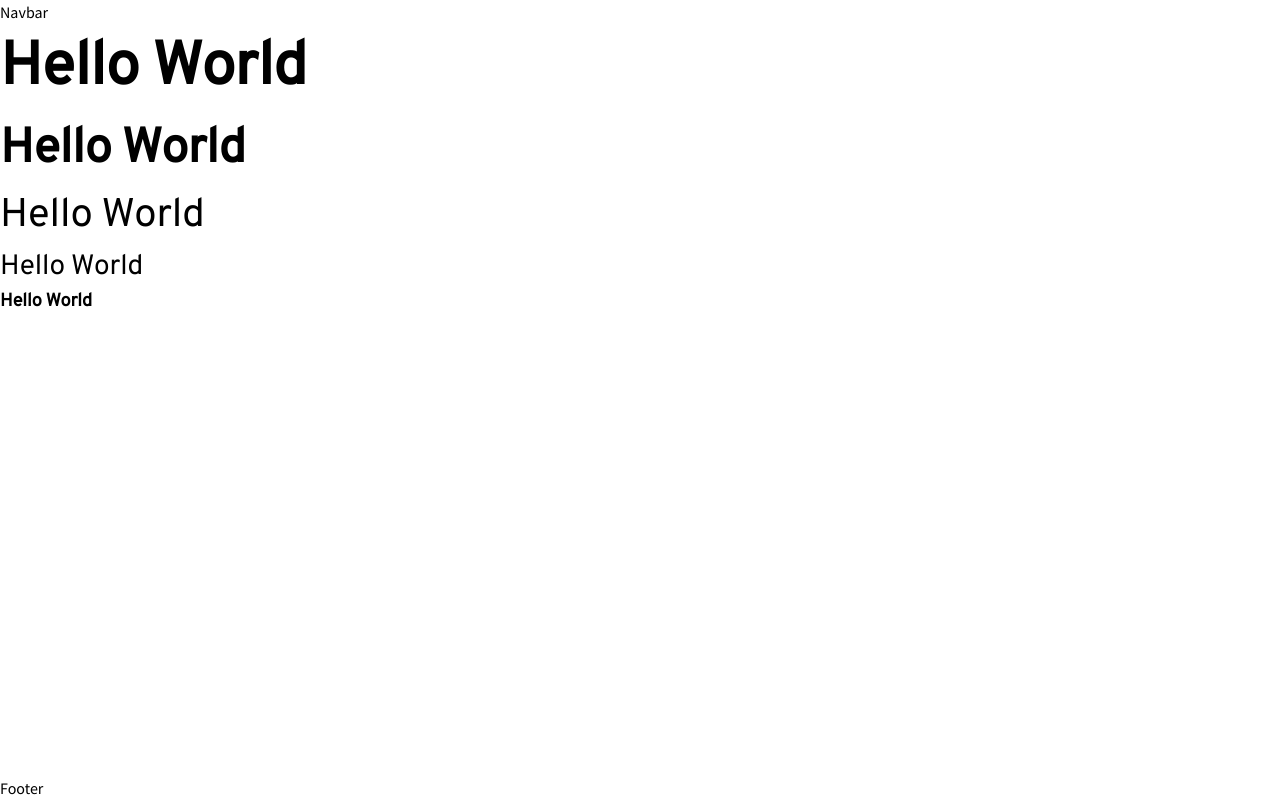
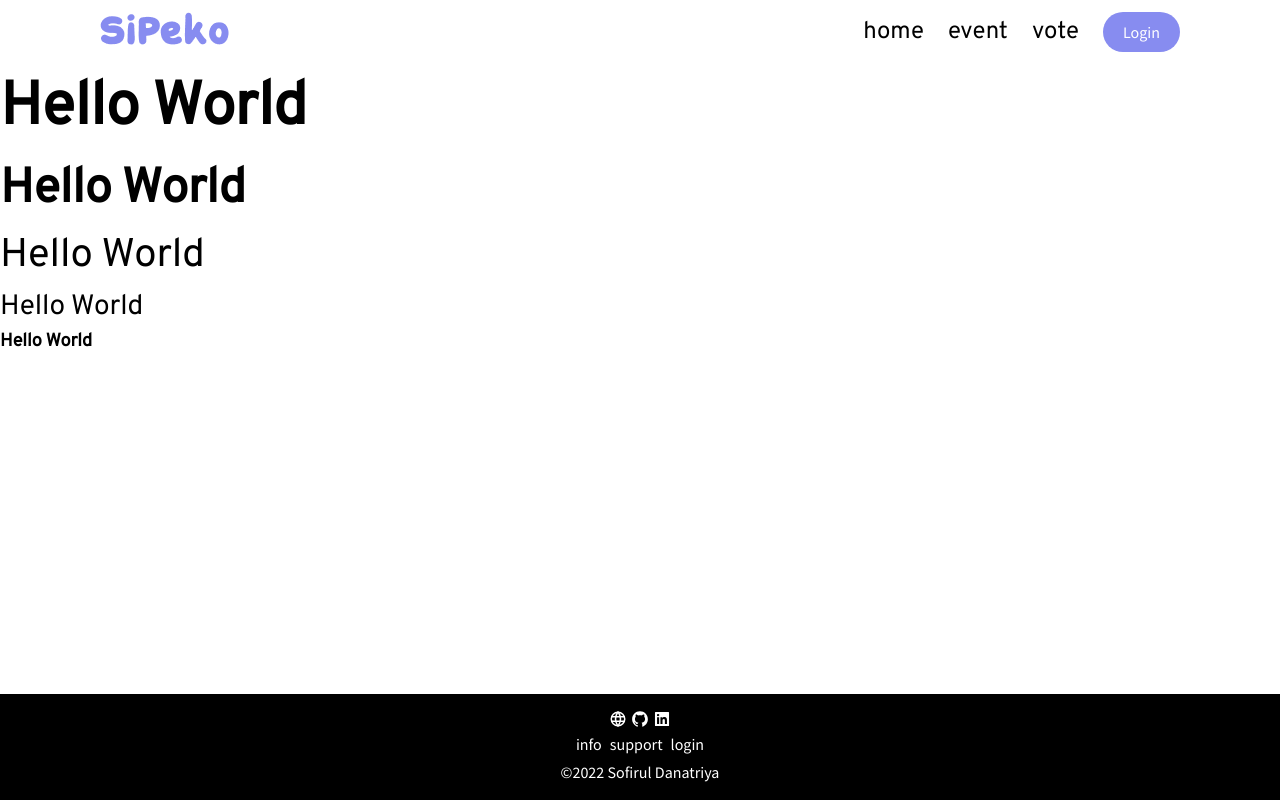
Before and after one commit to BlueBeret/SiPeko, a Next.js app: page / in a window 1280 px wide. Built offline with nearby package versions, Linux system fonts and the light colour scheme.

Commit message:
feat: update footer & navbar, add buttons comp

```diff
--- a/src/components/Navbar/Footer.jsx
+++ b/src/components/Navbar/Footer.jsx
@@ -1,7 +1,48 @@
-export default function Navbar(){
+import Link from "next/link"
+
+import { TbWorld } from "react-icons/tb"
+import {AiFillLinkedin, AiFillGithub} from "react-icons/ai"
+
+export default function Footer() {
     return (
-       <div>
-        Footer
-       </div>
+        <div className="bg-black flex flex-col items-center justify-center py-4 gap-1">
+            <div className="text-white flex gap-1 text-lg ">
+                <Link href="https://lurifos.dev" target="_blank" >
+                    <div className="hover:cursor-pointer">
+                        <TbWorld />
+                    </div>
+                </Link>
+                <Link href="https://github.com/BlueBeret" target="_blank">
+                    <div className="hover:cursor-pointer">
+                        <AiFillGithub/>
+                    </div>
+                </Link>
+                <Link href="https://www.linkedin.com/in/sofiruldanatriya/" target="_blank">
+                    <div className="hover:cursor-pointer">
+                    <AiFillLinkedin/>
+                    </div>
+                </Link>
+            </div>
+            <div className="flex gap-2">
+                <Link href="/info">
+                    <div className="text-white hover:cursor-pointer hover:underline">
+                        info
+                    </div>
+                </Link>
+                <Link href="/support">
+                    <div className="text-white hover:cursor-pointer hover:underline">
+                        support
+                    </div>
+                </Link>
+                <Link href="/login">
+                    <div className="text-white hover:cursor-pointer hover:underline">
+                        login
+                    </div>
+                </Link>
+            </div>
+            <div className="text-white">
+                &#169;2022 Sofirul Danatriya
+            </div>
+        </div>
     )
 }
--- a/src/components/Navbar/Navbar.jsx
+++ b/src/components/Navbar/Navbar.jsx
@@ -1,7 +1,40 @@
-export default function Navbar(){
+import Image from "next/image"
+import Link from "next/link"
+import { BtnHref } from "../buttons"
+
+export default function Navbar() {
     return (
-       <div>
-        Navbar
-       </div>
+        <div className="w-full min-h-[60px] flex justify-center">
+            <div className="lg:w-[1080px] py-3 flex">
+                <div className="hover:cursor-pointer" onClick={() => document.location ='/'}>
+                    <Image className="items-center" src={'/assets/SiPeko.png'} width={129} height={33} />
+                </div>
+
+
+                <div className="menu flex items-center gap-6  text-center ml-auto">
+                    <Link href="/">
+                        <div className="font-overpass font-light text-[24px] hover:cursor-pointer hover:underline">home</div>
+                    </Link >
+
+                    <Link href="/event">
+                        <div className="font-overpass font-light text-[24px] hover:cursor-pointer hover:underline">event</div>
+                    </Link>
+
+                    <Link href="/vote" >
+                        <div className="font-overpass font-light text-[24px] hover:cursor-pointer hover:underline">vote</div>
+                    </Link>
+                    <BtnHref>
+                        <Link href="/login">
+                            Login
+                        </Link>
+                    </BtnHref>
+
+
+
+                </div>
+
+
+            </div>
+        </div>
     )
 }
--- /dev/null
+++ b/src/components/buttons/index.jsx
@@ -0,0 +1,16 @@
+const BtnActions = ({ children, handleClick, disabled }) => {
+    return <button className={`px-5 py-2 rounded-full bg-primary-500 text-white text-[16px]
+    hover:bg-primary-700 hover:cursor-pointer ${disabled? 'opacity-80 hover:cursor-not-allowed hover:bg-primary-500' : ''}`}
+        onClick={handleClick}>
+        {children}
+    </button>
+}
+
+const BtnHref = ({ children, disabled }) => {
+    return <div className={`px-5 py-2 rounded-full bg-primary-500 text-white text-[16px]
+    hover:bg-primary-700 hover:cursor-pointer ${disabled? 'opacity-80 hover:cursor-not-allowed hover:bg-primary-500' : ''}`}>
+        {children}
+    </div>
+}
+
+export { BtnActions, BtnHref }
```
